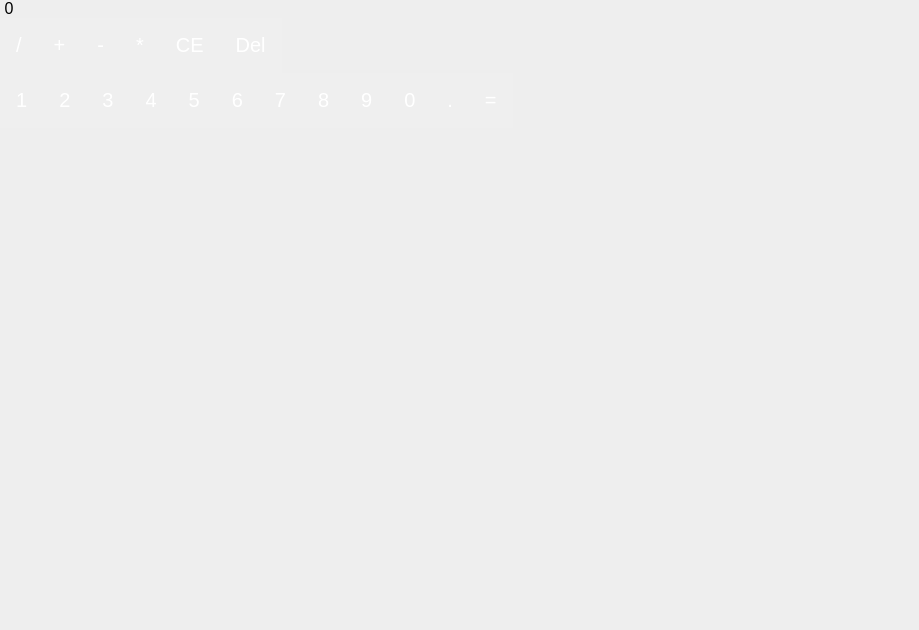
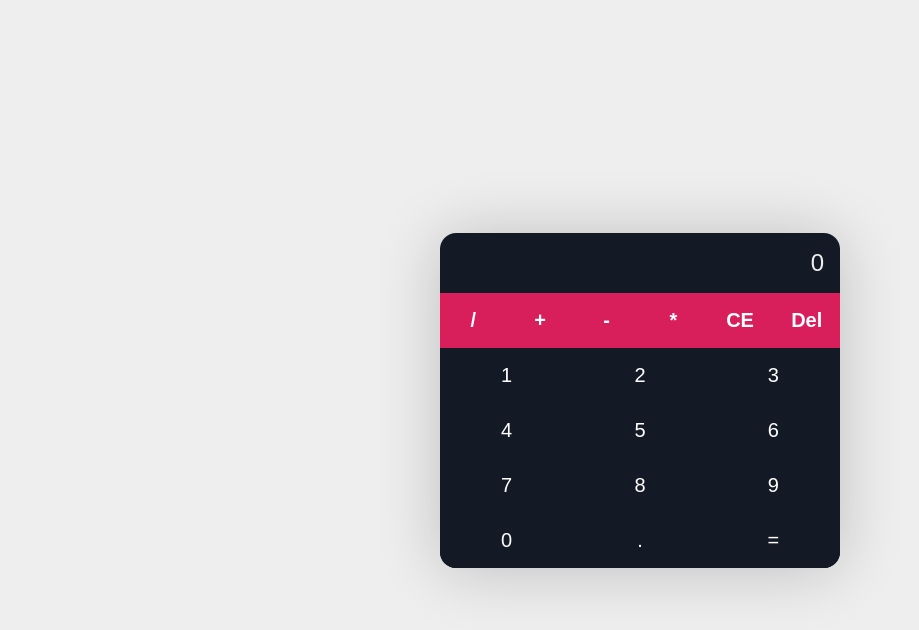
Before and after one commit to rejinnepal/calculator-app, a React (Create React App) app: page / in a window 1280 px wide. Shown: the top 630 px of the page, without its empty margins (0-919 px from the left). Built offline with nearby package versions, Linux system fonts and the light colour scheme.

Commit message:
Edited the rendering component as reflected on the Calculator.js file

```diff
--- a/src/App.js
+++ b/src/App.js
@@ -1,8 +1,8 @@
-import Fi_calculator from './Fi_calculator.js';
+import Calculator from './Calculator.js';
 function App(){
   return(
     <div>
-      <Fi_calculator></Fi_calculator>
+      <Calculator></Calculator>
     </div>
   )
 }
```
